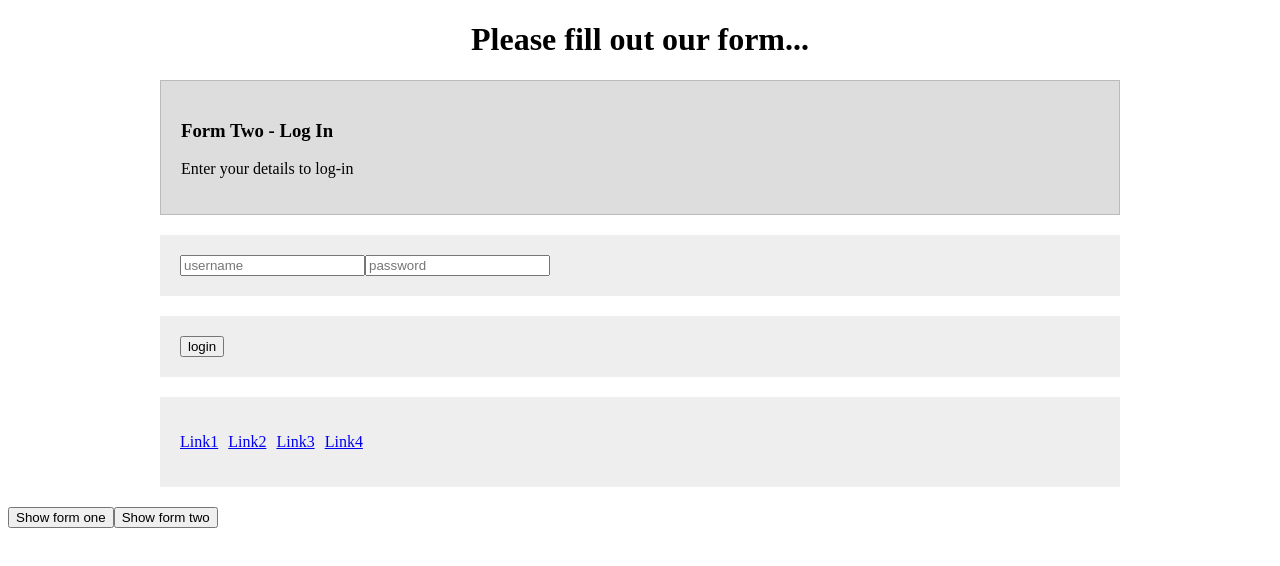
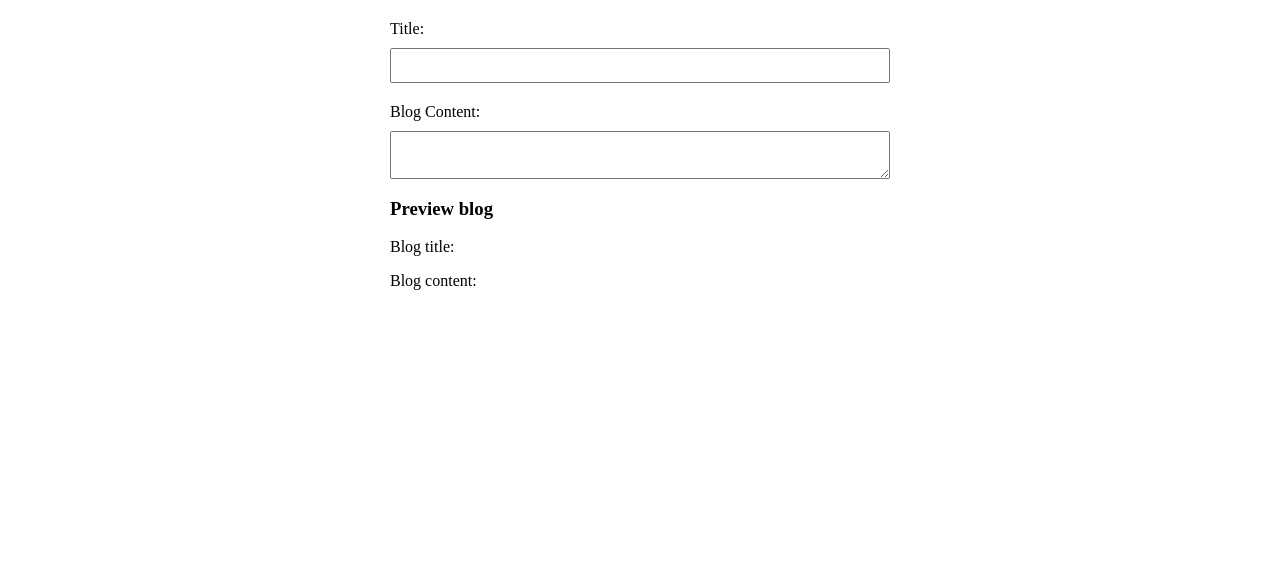
Before and after one commit to caucoder/learn-vue, a Vue app in the folder my-project/: page / in a window 1280 px wide. Shown: the top 566 px of the page. Built offline with nearby package versions, Linux system fonts and the light colour scheme.

Commit message:
finished lesson28

```diff
--- a/my-project/src/App.vue
+++ b/my-project/src/App.vue
@@ -1,26 +1,21 @@
 <template>
   <div>
-      <keep-alive>
-         <component v-bind:is="component"> </component>
-      </keep-alive>
-      <button v-on:click="component = 'form-one'">Show form one</button>
-      <button v-on:click="component = 'form-two'">Show form two</button>
+    <add-blog></add-blog>
   </div>
 </template>
 
 <script>
 
-import formone from './components/formone';
-import formtwo from './components/formtwo';
+import addBlog from './components/addBlog.vue';
 
 export default {
   components:{
-    'form-one': formone,
-    'form-two': formtwo
+    'add-blog': addBlog,
+
   },
   data(){
     return {
-      component: 'form-two'
+
     }
   },
   methods:{
--- /dev/null
+++ b/my-project/src/components/addBlog.vue
@@ -0,0 +1,67 @@
+<template>
+  <div id="add-blog">
+    <form action="">
+        <label >Title: </label>
+        <input type="text" v-model.lazy="blog.title">
+        <label>Blog Content: </label>
+        <textarea v-model.lazy="blog.content" ></textarea>
+    </form>
+    <div id="preview">
+        <h3>Preview blog</h3>
+        <p>Blog title: {{ blog.title }}</p>
+        <p>Blog content:</p>
+        <p style="white-space: pre">{{ blog.content }}</p>
+    </div>
+  </div>
+</template>
+
+
+<script>
+
+
+
+export default {
+
+  data(){
+    return {
+      blog:{
+          title: "",
+          content: ""
+      }
+    }
+  },
+  methods:{
+
+  }
+
+}
+</script>
+
+<style scoped>
+#add-blog *{
+    box-sizing: border-box;
+}
+#add-blog{
+    margin: 20px auto;
+    max-width: 500px;
+ }
+
+label{
+    display: block;
+    margin: 20px 0 10px;
+}
+input[type="text"], textarea{
+    display: block;
+    width: 100%;
+    padding: 8px;
+}
+ /*
+#preview{
+    padding: 10px 20px;
+    border: 1px dotted #ccc;
+    margin: 30px 0;
+}
+h3{
+    margin-top: 10px;
+} */
+</style>
--- a/my-project/src/components/formHelper.vue
+++ /dev/null
@@ -1,82 +0,0 @@
-<template>
-  <div>
-      <h1>Please fill out our form...</h1>
-      <form action="">
-
-          <div id="form-header">
-              <slot name="form-header"></slot>
-          </div>
-
-          <div id="form-fields">
-               <slot name="form-fields"></slot>
-          </div>
-
-          <div id="form-controls">
-               <slot name="form-controls"></slot>
-          </div>
-
-          <div id="useful-links">
-              <ul>
-                  <li><a href="#">Link1</a></li>
-                  <li><a href="#">Link2</a></li>
-                  <li><a href="#">Link3</a></li>
-                  <li><a href="#">Link4</a></li>
-              </ul>
-
-          </div>
-
-      </form>
-  </div>
-</template>
-
-<script>
-
-
-export default {
-
-  data(){
-
-  },
-  methods:{
-
-  }
-
-}
-</script>
-
-<style scoped>
-
-h1{
-    text-align: center;
-}
-
-form{
-    width: 100%;
-    max-width: 960px;
-    margin: 0 auto;
-}
-
-/* 去掉小黑点 */
-#useful-links ul{
-    padding: 0;
-}
-/* li排列方式 */
-#useful-links li{
-    display: inline-block;
-    margin-right: 10px;
-}
-
-
-form > div{
-    padding: 20px;
-    background: #eee;
-    margin: 20px 0;
-}
-
-#form-header{
-    background: #ddd;
-    border: 1px solid #bbb;
-}
-
-
-</style>
--- a/my-project/src/components/formone.vue
+++ /dev/null
@@ -1,48 +0,0 @@
-<template>
-  <div>
-      <form-helper>
-          <div slot="form-header">
-              <h3>Form One - Contact Us</h3>
-              <p>Fill in this form to contact us</p>
-          </div>
-
-          <div slot="form-fields">
-              <input type="text" placeholder="name" required>
-              <label>Your Message:</label>
-              <textarea cols="30" rows="10"></textarea>
-          </div>
-
-          <div slot="form-controls">
-              <button v-on:click="handleSubmit">Send</button>
-          </div>
-
-      </form-helper>
-  </div>
-</template>
-
-<script>
-
-import formHelper from './formHelper';
-
-export default {
-  components:{
-      'form-helper': formHelper
-  },
-  data(){
-
-  },
-  methods:{
-      handleSubmit: function(){
-          alert("thanks to submitting form one & contact us");
-      }
-  }
-
-}
-</script>
-
-<style scoped>
-body{
-    margin: 0;
-    font-family: 'Nunito SemiBold';
-}
-</style>
--- a/my-project/src/components/formtwo.vue
+++ /dev/null
@@ -1,47 +0,0 @@
-<template>
-  <div>
-      <form-helper>
-          <div slot="form-header">
-              <h3>Form Two - Log In</h3>
-              <p>Enter your details to log-in</p>
-          </div>
-
-          <div slot="form-fields">
-              <input type="text" placeholder="username" required />
-              <input type="password" placeholder="password" required />
-          </div>
-
-          <div slot="form-controls">
-              <button v-on:click="handleSubmit">login</button>
-          </div>
-
-      </form-helper>
-  </div>
-</template>
-
-<script>
-
-import formHelper from './formHelper';
-
-export default {
-  components:{
-      'form-helper': formHelper
-  },
-  data(){
-
-  },
-  methods:{
-      handleSubmit: function(){
-           alert('thanks for logging in (form two)');
-      }
-  }
-
-}
-</script>
-
-<style scoped>
-body{
-    margin: 0;
-    font-family: 'Nunito SemiBold';
-}
-</style>
```
Also changed, not shown: 1 other file (tests, documents, lock files or other folders).
